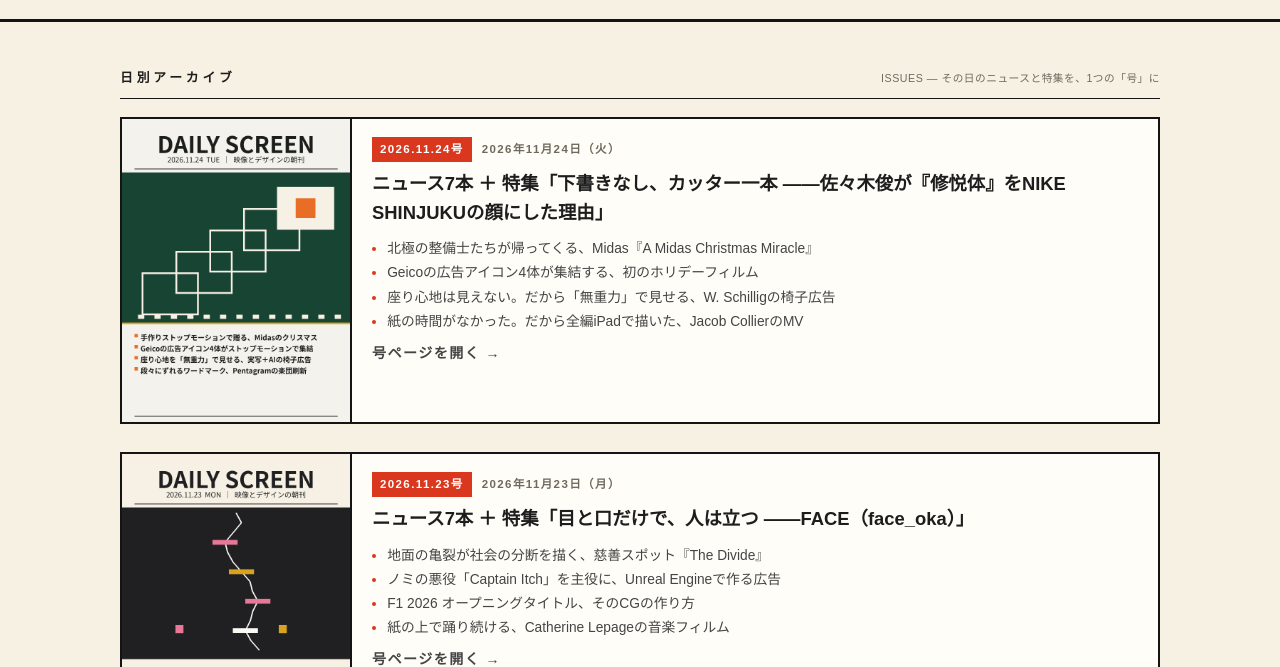
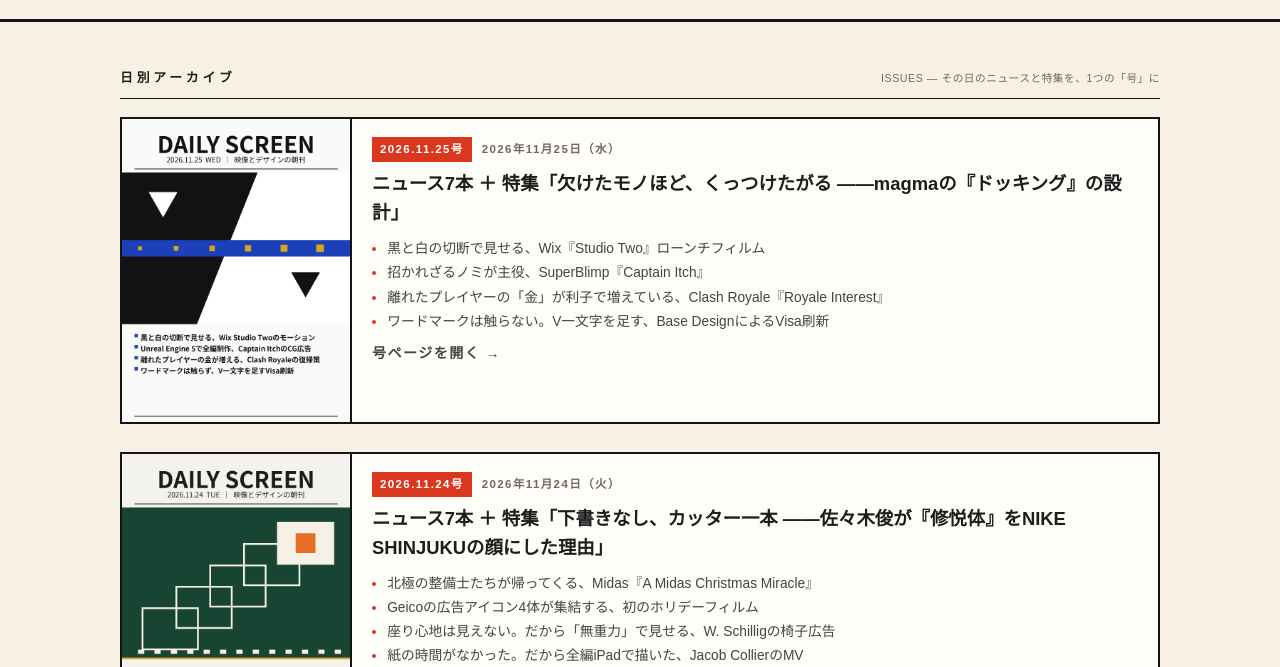
Before and after one commit to h4sk8mch16-ctrl/daily-screen, a plain HTML site: page index.html in a window 1280 px wide. Shown: the part 133-800 px from the top of the page. Drawn offline with Linux system fonts and the light colour scheme.

Commit message:
Add 2026-11-25 issue

```diff
--- a/index.html
+++ b/index.html
@@ -20,6 +20,20 @@
   <div class="section-label">日別アーカイブ <small>ISSUES — その日のニュースと特集を、1つの「号」に</small></div>
 
   <div class="cards">
+    <a class="card card-issue" href="issues/2026-11-25.html">
+      <img class="thumb" src="assets/cover-2026-11-25.png" alt="DAILY SCREEN 2026.11.25号 表紙">
+      <div class="card-body">
+        <div class="card-meta"><span class="corner">2026.11.25号</span><time datetime="2026-11-25">2026年11月25日（水）</time></div>
+        <h2>ニュース7本 ＋ 特集「欠けたモノほど、くっつけたがる ――magmaの『ドッキング』の設計」</h2>
+        <ul class="headlines">
+          <li>黒と白の切断で見せる、Wix『Studio Two』ローンチフィルム</li>
+          <li>招かれざるノミが主役、SuperBlimp『Captain Itch』</li>
+          <li>離れたプレイヤーの「金」が利子で増えている、Clash Royale『Royale Interest』</li>
+          <li>ワードマークは触らない。V一文字を足す、Base DesignによるVisa刷新</li>
+        </ul>
+        <p class="card-more">号ページを開く →</p>
+      </div>
+    </a>
     <a class="card card-issue" href="issues/2026-11-24.html">
       <img class="thumb" src="assets/cover-2026-11-24.png" alt="DAILY SCREEN 2026.11.24号 表紙">
       <div class="card-body">
```
